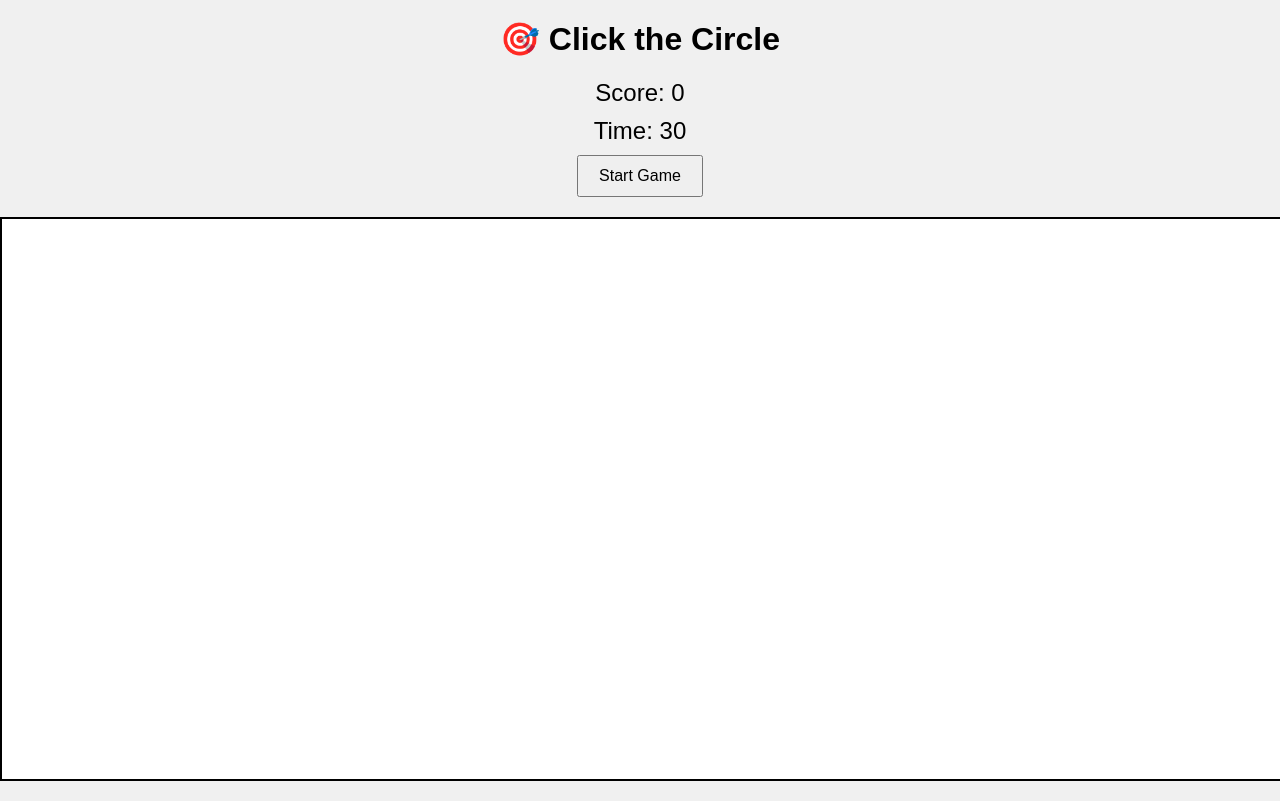
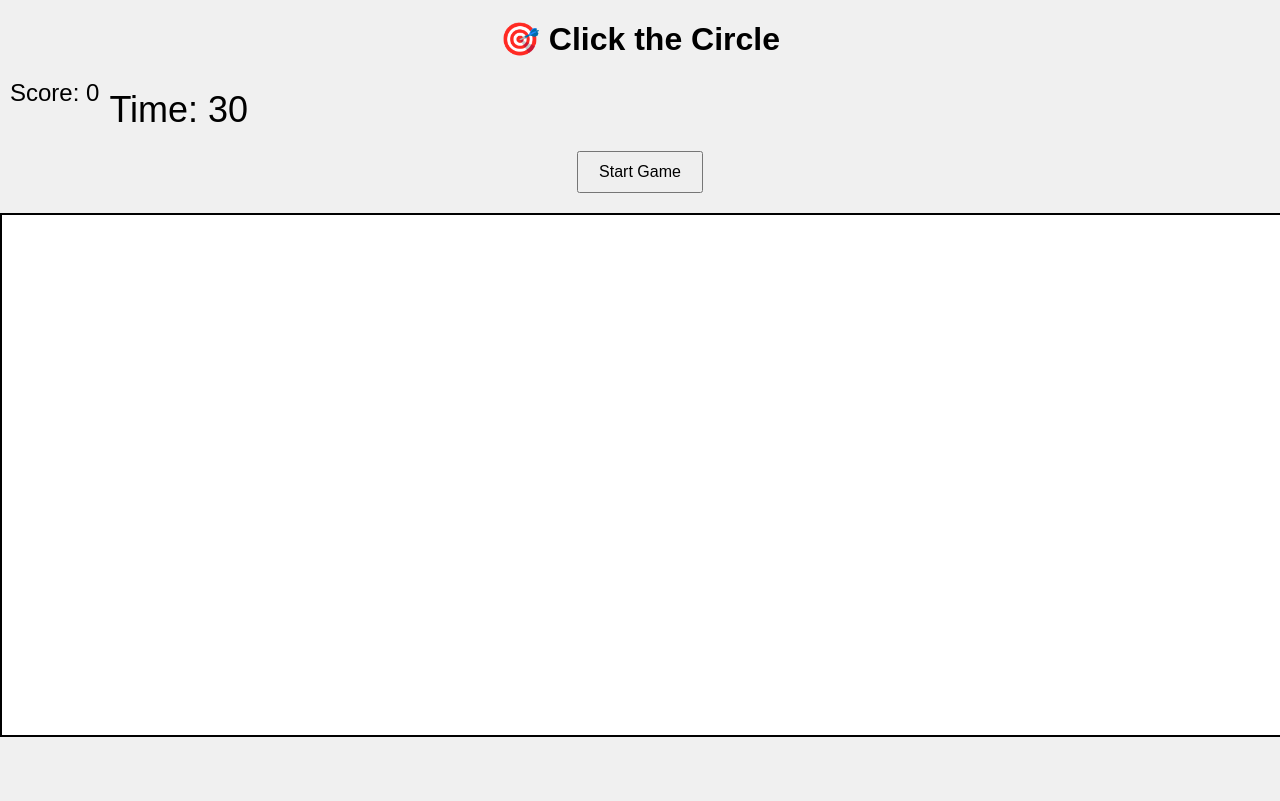
Before and after one commit to vinayjkumardev/FirstApp, a plain HTML site: page index.html in a window 1280 px wide. Drawn offline with Linux system fonts and the light colour scheme.

Commit message:
Update index.html

```diff
--- a/index.html
+++ b/index.html
@@ -19,7 +19,7 @@
     #game-area {
       position: relative;
       width: 100%;
-      height: 70vh;
+      height: 65vh;
       background-color: #ffffff;
       border: 2px solid #000;
       margin: 20px auto;
@@ -49,8 +49,7 @@
 </head>
 <body>
   <h1>🎯 Click the Circle</h1>
-  <div id="score">Score: 0</div>
-  <div id="timer">Time: 30</div>
+  <div id="score" style="display: flex;">Score: 0 <div id="timer" style="margin-right: 8px;">Time: 30</div></div>
   <button id="start-btn">Start Game</button>
   <div id="game-area"></div>
 
```
